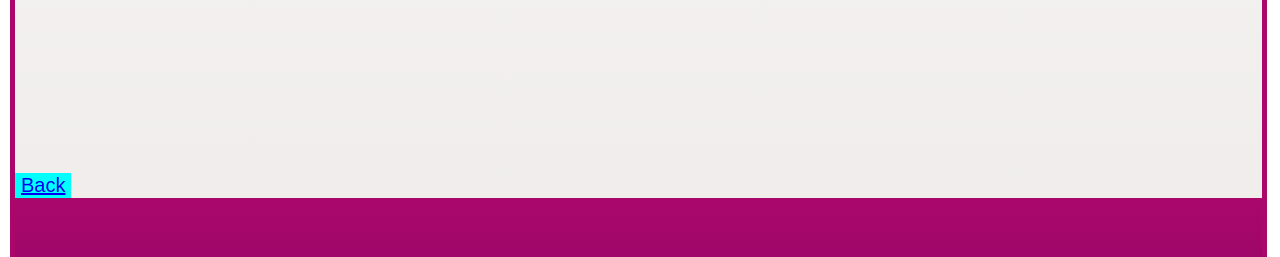
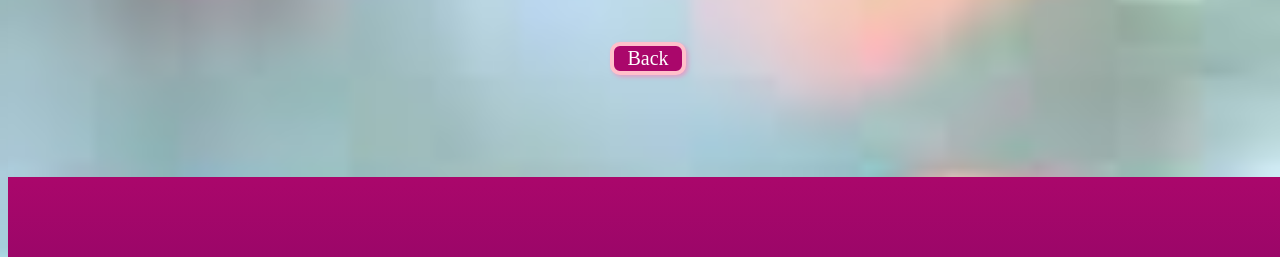
Before and after one commit to JagrutiMahajan04/organic-fruits-icp-group-d, a plain HTML site: page about.html in a window 1280 px wide. Shown: the part 1382-1639 px from the top of the page. Drawn offline with Linux system fonts and the light colour scheme.

Commit message:
background image

```diff
--- a/about-style.css
+++ b/about-style.css
@@ -1,26 +1,21 @@
 
-.body{
-    height: 1760px;
-    width: 99%;
-    justify-content: center;
-    align-items: center;
-    padding-top: 0px;
-    background: #ECE9E6;  /* fallback for old browsers */
-    background: -webkit-linear-gradient(to bottom, #FFFFFF, #ECE9E6);  /* Chrome 10-25, Safari 5.1-6 */
-    background: linear-gradient(to bottom, #FFFFFF, #ECE9E6); /* W3C, IE 10+/ Edge, Firefox 16+, Chrome 26+, Opera 12+, Safari 7+ */
-    border: 5px solid #AA076B;
+
+   body{
+      width: 100%;
+      background-image: url(../images/bg2.jfif);
+      background-repeat: no-repeat;
+      background-size: cover;
+
+  }
+
+
+  .gift{
+   height: 150px;
+   margin:10px;
+   margin-left: 100px;
+   border-radius: 4px;
 
 }
-
-  .header{
-   width: 70%;
-   height: 100px;
-   color: white;
-   margin-top: 10PX;
-   background: #AA076B;  /* fallback for old browsers */
-   background: -webkit-linear-gradient(to top, #61045F, #AA076B);  /* Chrome 10-25, Safari 5.1-6 */
-   background: linear-gradient(to top, #61045F, #AA076B); /* W3C, IE 10+/ Edge, Firefox 16+, Chrome 26+, Opera 12+, Safari 7+ */
-   }
 
    .title{
       justify-content: center;
@@ -29,6 +24,19 @@
       font-size: 60px;
       margin-top: 0px;
    }
+   .product-head2{
+      border: 2px solid  #AA076B;
+      background-color: white;
+      color: black;
+      height: 40%;
+      width: 10%;
+      margin-left:45%;
+      border-radius: 8px ;
+      padding-top:2px;
+      padding-bottom: 8px;
+      margin-top: 40px;
+      box-shadow: #e29fc8  2px 5px;
+  }
 
   .container{
     display: flex;
@@ -137,7 +145,7 @@
     height: 470px;
     width: 300px;
     margin-top: 20px;
-    margin-left: 210px;
+    margin-left: 300px;
     color: black;
     background-color: black;
     box-shadow: 5px 5px 5px 5px ;
@@ -350,3 +358,32 @@ button{
 .header-bg-clr{
    background-color: aqua;
 }
+.back-btn2{
+   height: 12%;
+   width: 6%;
+   margin-bottom:8%;
+   margin-left: 47%;
+   border-radius: 10px ;
+   border: 4px solid pink;
+   font-family: 'san-serif';
+   font-size: 20px;
+   background-color: #AA076B;
+   color: black;
+   box-shadow: 2px 2px 4px #e29fc8;
+
+}
+.back-btn2:hover{
+   border: 2px solid  #AA076B;;
+   font-family: 'san-serif';
+   font-size: 20px;
+   color:black;
+   background-color: rgb(225, 239, 235);
+   transition: 1s;
+}
+a{
+   text-decoration: none;
+   color:#AA076B;
+}
+a:hover{
+   color:crimson;
+}
--- a/about.html
+++ b/about.html
@@ -8,14 +8,15 @@
   <title>About</title>
   <link rel="stylesheet" href="./about-style.css">
   <link rel="stylesheet" href="./css/style.css">
+  <link rel="stylesheet" text="text/css" href="../css/gift.css">
+
 
 </head>
 
 <body>
-  <div><img class="gift" src="images/fresh_fruits logo.jpg"></div>
   <div class="body">
     <div class="header">
-      <h1 class="title">About us</h1>
+      <h1 class="product-head2">About us</h1>
     </div>
     <div class="container">
       <div class="about">
@@ -176,7 +177,7 @@
       </div>
     </div>
 
-    <button class="back-btn"><a href="./index.html">Back</a></button>
+    <button class="back-btn2"><a href="./index.html" class="a">Back</a></button>
 
 
 
--- a/css/Add_to_card.css
+++ b/css/Add_to_card.css
@@ -4,9 +4,11 @@
     font-family: sans-serif;
 }
 
-body{
-    /* background-color: rgba(58, 52, 52, 0.329); */
-    background-color:ghostwhite;
+.body{
+    width: 100%;
+    background-image: url(../images/bg2.jfif);
+    background-repeat: no-repeat;
+    background-size: cover;
 }
 
 .Add-to-card{
@@ -23,9 +25,9 @@ body{
     padding: 30px;
     /* background-color: whitesmoke; */
     /* border-radius: 14px; */
-    border: solid rgb(128, 251, 143);
-    box-shadow: rgb(36, 206, 2) 8px 8px 5px;
-    background-color: rgb(241, 248, 250);
+    border: solid rgb(250, 106, 123);
+    box-shadow: rgb(250, 23, 35)  2px 5px;
+    background-color:  rgb(241, 248, 250);
     border-radius: 6px;
 
 }
@@ -60,8 +62,8 @@ body{
     padding: 10px 15px;
     width: 55%;
     border-radius: 6px;
-    border: solid rgb(128, 251, 143);
-    color: rgb(48, 181, 64);
+    border: solid rgb(250, 106, 123);
+    color: rgb(250, 23, 35)  2px 5px;
     /* border: 0; */
 
 }
@@ -69,6 +71,6 @@ body{
 .Add-to-card button:hover{
     transition: .3s;
     cursor: pointer;
-    background-color:rgb(44, 221, 12);
-    color: white;
+    background-color:rgb(250, 23, 35)  2px 5px;
+    color:rgb(250, 106, 123);
 }
--- a/css/Contact.css
+++ b/css/Contact.css
@@ -1,5 +1,9 @@
 body{
-    background-color:plum;
+    width: 100%;
+    background-image: url(../images/bg2.jfif);
+    background-repeat: no-repeat;
+    background-size: cover;
+
 }
 .contactUs-page{
     width:100%;
--- a/css/cards.css
+++ b/css/cards.css
@@ -1,5 +1,8 @@
-body{
-    background-color: rgb(201, 192, 200);
+.body{
+    width: 100%;
+    background-image: url(../images/bg2.jfif);
+    background-repeat: no-repeat;
+    background-size: cover;
 }
 .card-blue{
     background-color: rgb(241, 248, 250);
--- a/css/gift.css
+++ b/css/gift.css
@@ -1,3 +1,10 @@
+
+.body{
+    width: 100%;
+    background-image: url(../images/bg2.jfif);
+    background-repeat: no-repeat;
+    background-size: cover;
+}
 .gift{
     height: 200px;
 }
--- a/css/login.css
+++ b/css/login.css
@@ -4,10 +4,13 @@
     font-family: sans-serif;
 }
 
-body{
-    /* background-color: rgba(58, 52, 52, 0.329); */
-    background-color:ghostwhite;
+.body{
+    width: 100%;
+    background-image: url(../images/bg2.jfif);
+    background-repeat: no-repeat;
+    background-size: cover;
 }
+
 
 .login-form{
     width: 300px;
--- a/css/signup.css
+++ b/css/signup.css
@@ -1,3 +1,9 @@
+body{
+    width: 100%;
+    background-image: url(../images/bg2.jfif);
+    background-repeat: no-repeat;
+    background-size: cover;
+}
 *{
     padding: 0;
     margin: 0;
@@ -6,9 +12,6 @@
 
 }
 
-body{
-    background-color: ghostwhite;
-}
 .registration-form{
     position: absolute;
     top: 50%;
--- a/css/style.css
+++ b/css/style.css
@@ -1,5 +1,5 @@
 body{
-    margin: 10px;
+    background-image: url(../images/bg2.jfif);
  }
 
 .navbar{
```
Also changed, not shown: index.html (+0 -1 lines), pages/Add_to_Card.html (+3 -1 lines), pages/Gift.html (+1 -1 lines), images/bg2.jfif (added), images/bg3.jfif (added), images/bgimage1.jpg (added).
